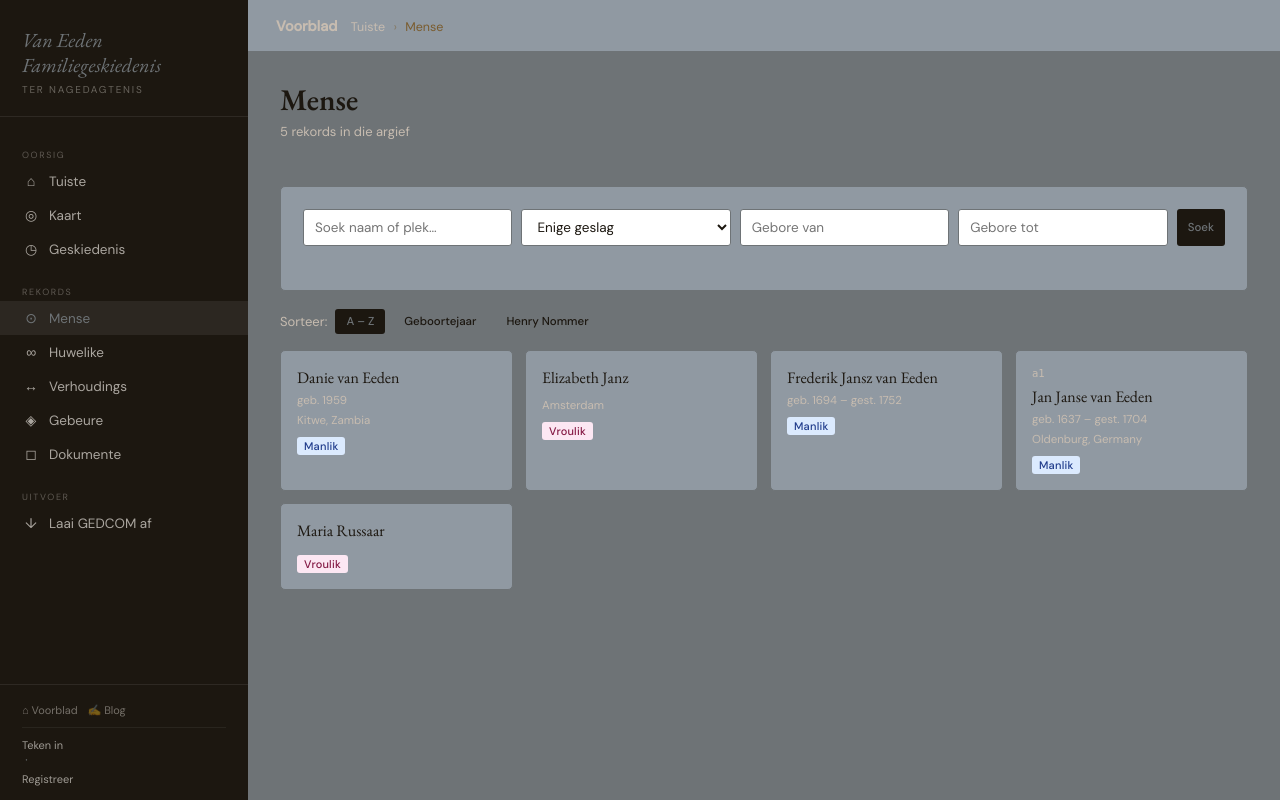
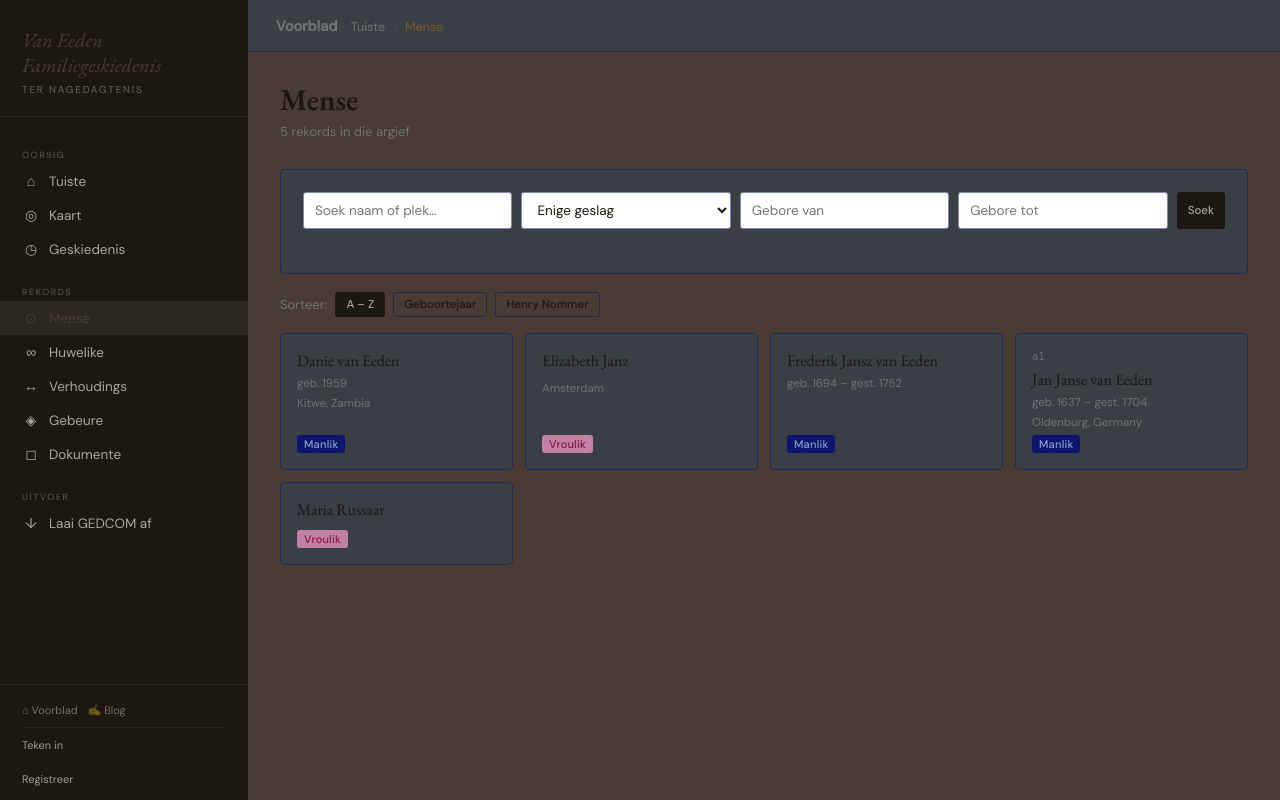
Before and after one commit to Cadanter/genealogy_project, a Django app: page /argief/mense/ in a window 1280 px wide. Run offline with Django 5.2, Linux system fonts and the light colour scheme; data comes from the database, SQL or seed files in the repository; both versions use the stored data as it was after the commit.

Commit message:
Estetiese veranderings

```diff
--- a/genealogy/static/genealogy/css/main.css
+++ b/genealogy/static/genealogy/css/main.css
@@ -9,15 +9,15 @@
 
 /* ── Design tokens ─────────────────────────────────────────────────────── */
 :root {
-  --cream: #6e7376;
+  --cream: #4a3b34;
   --ink: #1c1710;
   --sepia: #7a5c2e;
   --gold: #f1ef83;
   --rust: #b5381e;
   --sage: #3d6b4f;
-  --muted: #c7bcb0;
-  --border: #6e7376;
-  --card: #9099a2;
+  --muted: #6e7376;
+  --border: #02146680;
+  --card: #3a3f45;
   --red-light: #fdf2f0;
   --sidebar-w: 248px;
 }
@@ -223,6 +223,7 @@ h3 {
   border: 1px solid var(--border);
   border-radius: 5px;
   padding: 22px;
+  margin-top: 0px;
   margin-bottom: 18px;
 }
 
@@ -273,7 +274,7 @@ h3 {
 
 .btn-primary {
   background: var(--ink);
-  color: var(--cream);
+  color: #a8a39a;
 }
 
 .btn-primary:hover {
@@ -426,37 +427,37 @@ textarea:focus {
 }
 
 .badge-trusted {
-  background: #dff0e6;
+  background: #75a8c5;
   color: #2a5c3a;
 }
 
 .badge-viewer {
-  background: #e8f0fb;
+  background: #85b887;
   color: #2c4f8a;
 }
 
 .badge-pending {
-  background: #fef3e2;
+  background: #b99968;
   color: #7a4f10;
 }
 
 .badge-male {
-  background: #dbeafe;
-  color: #1e3a8a;
+  background: #0c166e;
+  color: #8f9fcc;
 }
 
 .badge-female {
-  background: #fce7f3;
+  background: #c280a5;
   color: #831843;
 }
 
 .badge-deceased {
-  background: #f1f1f1;
+  background: #743434;
   color: #555;
 }
 
 .badge-alive {
-  background: #d1fae5;
+  background: #86c9a6;
   color: #065f46;
 }
 
@@ -502,7 +503,7 @@ textarea:focus {
   display: flex;
   justify-content: space-between;
   align-items: flex-start;
-  margin-bottom: 22px;
+  margin-bottom: 5px;
 }
 
 .ph-actions {
@@ -529,6 +530,7 @@ textarea:focus {
   flex-direction: column;
   gap: 5px;
   transition: all .12s;
+  justify-content: space-between;
 }
 
 .pcard:hover {
@@ -575,6 +577,11 @@ textarea:focus {
 
 .ir-value {
   font-size: 13.5px;
+}
+
+.ir-value a {
+  color: #2b2b2b;
+  text-decoration: none;
 }
 
 .avatar-ph {
--- a/genealogy/templates/genealogy/event_detail.html
+++ b/genealogy/templates/genealogy/event_detail.html
@@ -74,7 +74,7 @@ window._pdfjsLib = pdfjsLib;
     {% endfor %}
   </div>
   <div>
-    <div class="card">
+    <div class="card" style="margin-top: 21px;">
       <div class="info-row"><div class="ir-label">Datum</div>
         <div class="ir-value">{{ event.date_display|default:"—" }}</div></div>
       <div class="info-row"><div class="ir-label">Plek</div>
--- a/genealogy/templates/genealogy/map.html
+++ b/genealogy/templates/genealogy/map.html
@@ -10,7 +10,7 @@
 <div class="ph"><div><h2>Familiekaart</h2><p class="subtitle">{{ people_count }} mense met bekende liggings</p></div></div>
 <div class="card" style="padding:14px 20px;">
   <div class="legend">
-    <span><span class="legend-dot" style="background:#3d6b4f"></span>Geboorteplek</span>
+    <span><span class="legend-dot" style="background:#5cd152"></span>Geboorteplek</span>
     <span><span class="legend-dot" style="background:#1c1710"></span>Sterfplek</span>
   </div>
   <div id="status" style="font-size:12.5px;color:var(--muted);">Laai tans…</div>
@@ -29,7 +29,7 @@ const mkDot = c => L.divIcon({
   html: `<div style="width:11px;height:11px;border-radius:50%;background:${c};border:2px solid white;box-shadow:0 1px 4px rgba(0,0,0,.3)"></div>`,
   iconSize: [11, 11], iconAnchor: [5, 5]
 });
-const birthDot = mkDot('#3d6b4f'), deathDot = mkDot('#1c1710');
+const birthDot = mkDot('#5cd152'), deathDot = mkDot('#1c1710');
 const markers = L.layerGroup().addTo(map), cache = {}, bounds = [];
 async function geocode(place) {
   if (!place) return null;
--- a/genealogy/templates/genealogy/marriage_detail.html
+++ b/genealogy/templates/genealogy/marriage_detail.html
@@ -74,7 +74,7 @@ window._pdfjsLib = pdfjsLib;
     {% endfor %}
   </div>
   <div>
-    <div class="card">
+    <div class="card" style="margin-top: 21px;">
       <div class="info-row"><div class="ir-label">Persoon 1</div>
         <div class="ir-value"><a href="{{ marriage.person1.get_absolute_url }}">{{ marriage.person1.full_name }}</a></div></div>
       <div class="info-row"><div class="ir-label">Persoon 2</div>
--- a/genealogy/templates/genealogy/person_list.html
+++ b/genealogy/templates/genealogy/person_list.html
@@ -59,7 +59,7 @@
       {% if p.is_deceased and p.death_date %} – gest. {{ p.death_year }}{% endif %}
     </div>
     {% if p.birth_place %}<div style="font-size:11.5px;color:var(--muted);">{{ p.birth_place }}</div>{% endif %}
-    <span class="badge badge-{% if p.gender == 'M' %}male{% elif p.gender == 'F' %}female{% else %}viewer{% endif %}" style="margin-top:4px;align-self:flex-start;">
+    <span class="badge badge-{% if p.gender == 'M' %}male{% elif p.gender == 'F' %}female{% else %}viewer{% endif %}" style="margin-top:auto;align-self:flex-start;">
       {{ p.get_gender_display }}
     </span>
   </a>
--- a/genealogy/templates/genealogy/relationship_detail.html
+++ b/genealogy/templates/genealogy/relationship_detail.html
@@ -74,7 +74,7 @@ window._pdfjsLib = pdfjsLib;
     {% endfor %}
   </div>
   <div>
-    <div class="card">
+    <div class="card" style="margin-top: 21px;">
       <div class="info-row"><div class="ir-label">Ouer</div>
         <div class="ir-value"><a href="{{ relationship.person.get_absolute_url }}">{{ relationship.person.full_name }}</a></div></div>
       <div class="info-row"><div class="ir-label">Kind</div>
```
Also changed, not shown: config/settings.py (+6 -5 lines), db.sqlite3, 1 other file.
